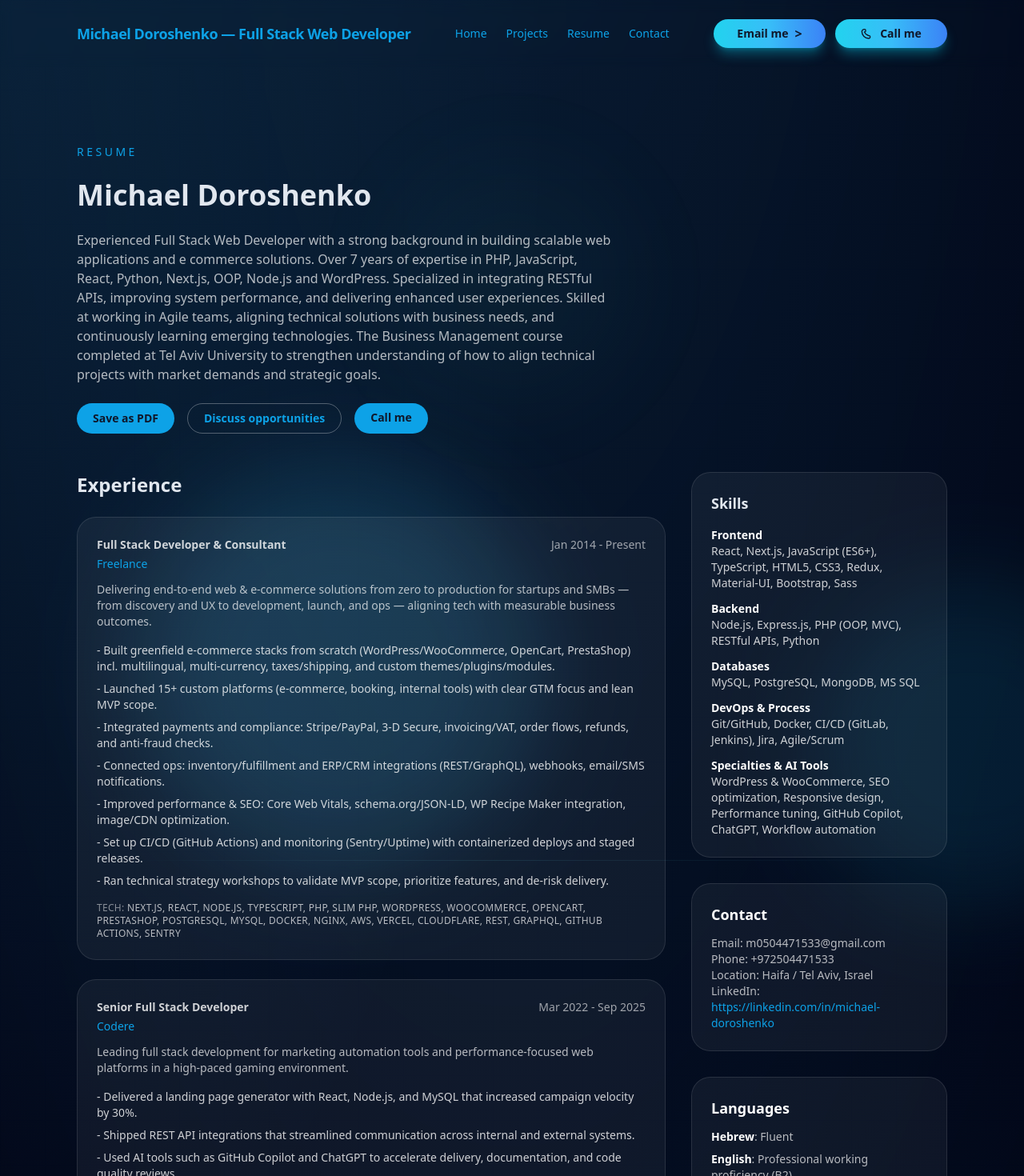
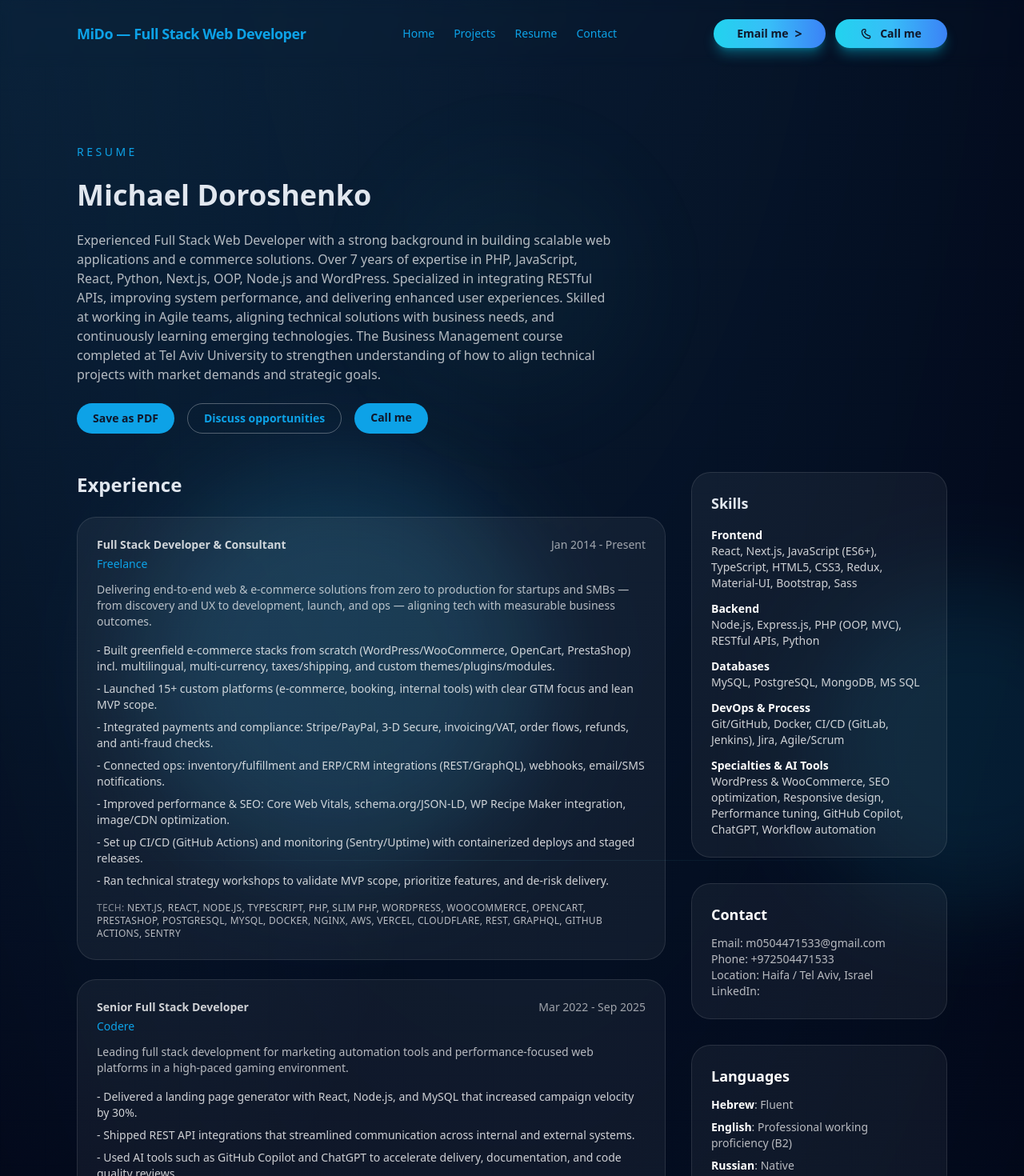
Before and after one commit to mido1983/portfolio, a Next.js app: page /resume in a window 1280 px wide. Shown: the top 1470 px of the page at 80% size. Built offline with nearby package versions, Linux system fonts and the light colour scheme.

Commit message:
Remove legal identity from site config

```diff
--- a/src/data/site.ts
+++ b/src/data/site.ts
@@ -1,14 +1,13 @@
 export const siteConfig = {
 
-  name: "Michael Doroshenko — Full Stack Web Developer",
-  url: "https://linkedin.com/in/michael-doroshenko",
+  name: "MiDo — Full Stack Web Developer",
+  url: "https://resume.5solo.com",
   description:
   "Full Stack Web Developer with 7+ years of experience building scalable web and e-commerce platforms. Expert in React, Next.js, Node.js, PHP, and WordPress. Passionate about performance, clean architecture, and AI-driven development workflows.",
   email: "m0504471533@gmail.com",
   phone: "+972504471533",
   location: "Haifa / Tel Aviv, Israel",
   socials: {
-    linkedin: "https://linkedin.com/in/michael-doroshenko",
     github: "https://github.com/mido1983"
   }
 };
```
